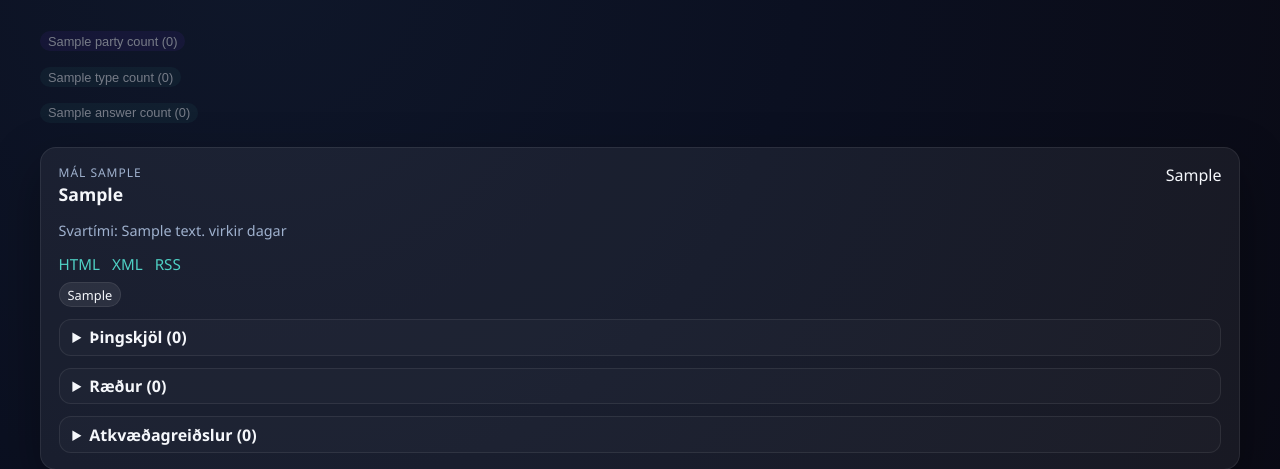
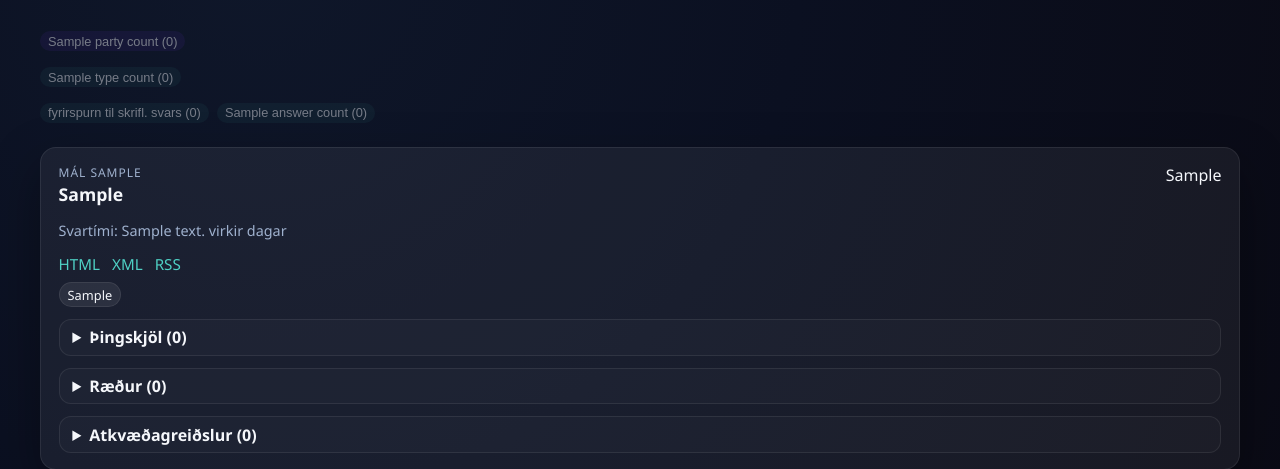
Before and after one commit to bjornlevi/thingid, a Flask app: template app/templates/index.html in a window 1280 px wide. Shown: the part 204-673 px from the top of the page. Run offline with Flask 3, Linux system fonts and the light colour scheme; the template is opened without the code that fills it: most values are stand-ins (such as "Sample title", 1, 10 or a date in 2020).

Commit message:
fixed version before refactor

```diff
--- a/app/templates/index.html
+++ b/app/templates/index.html
@@ -22,13 +22,16 @@
     {% endfor %}
 </div>
 {% endif %}
-{% if answer_counts %}
+
 <div class="pill-row filter-row" data-filter="answer">
-    {% for name, cnt in answer_counts.items() %}
-        <button class="pill subtle filter-pill" data-value="{{ name }}" data-kind="answer">{{ name }} ({{ cnt }})</button>
-    {% endfor %}
+    {% set written_label = "fyrirspurn til skrifl. svars" %}
+    <button class="pill subtle filter-pill" data-value="{{ written_label }}" data-kind="type">{{ written_label }} ({{ type_counts.get(written_label, 0) if type_counts else 0 }})</button>
+    {% if answer_counts %}
+        {% for name, cnt in answer_counts.items() %}
+            <button class="pill subtle filter-pill" data-value="{{ name }}" data-kind="answer">{{ name }} ({{ cnt }})</button>
+        {% endfor %}
+    {% endif %}
 </div>
-{% endif %}
 
 <section class="stack">
     <ul class="list large">
```
